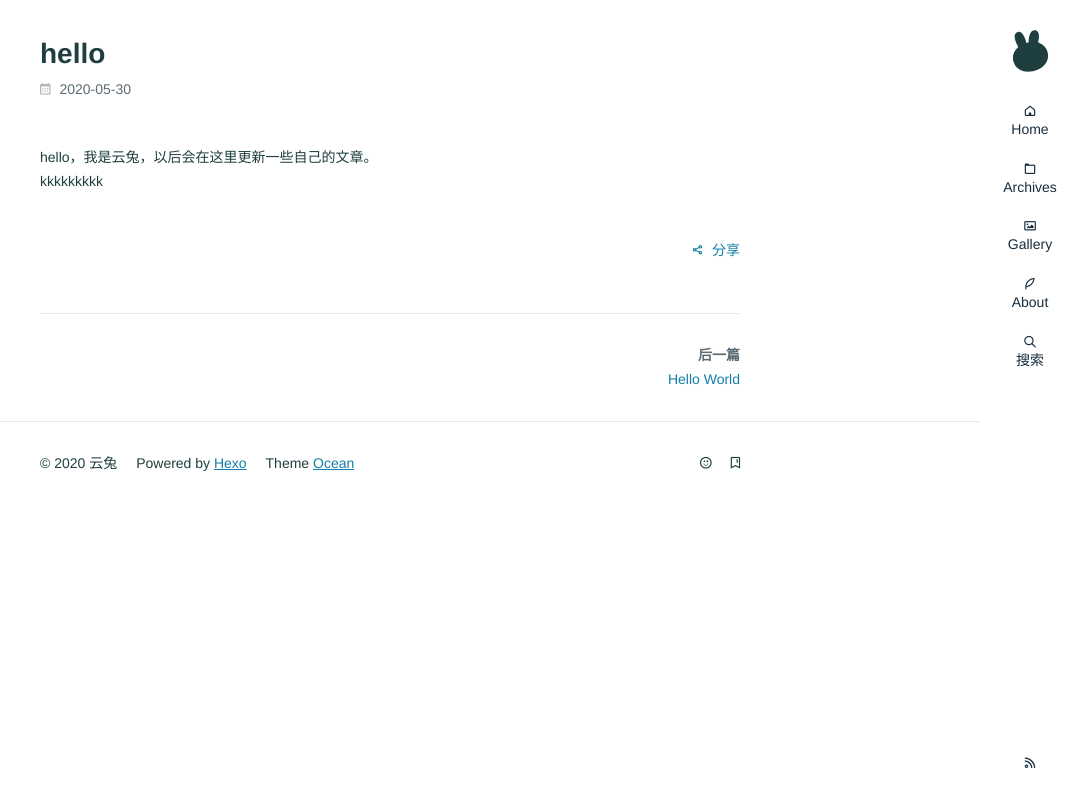
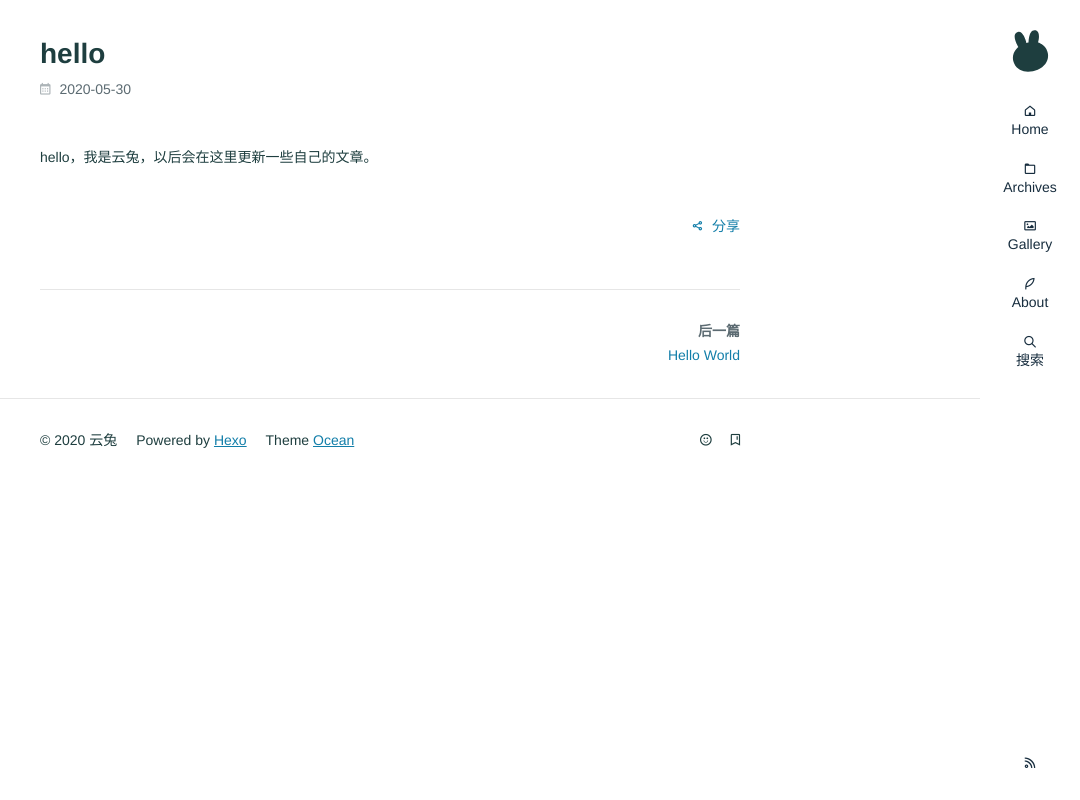
Before and after one commit to yuntwoa/Yuntwoa.github.io, a plain HTML site: page 2020/05/30/hello/index.html in a window 1280 px wide. Shown: the whole page, without its empty margins (200-1280 px from the left). Drawn offline with Linux system fonts and the light colour scheme; no server answers; files whose address does not match are found by name.

Commit message:
Site updated: 2020-05-30 12:42:26

```diff
--- a/2020/05/30/hello/index.html
+++ b/2020/05/30/hello/index.html
@@ -74,7 +74,7 @@
 
 
 
-                                                                    <p>hello，我是云兔，以后会在这里更新一些自己的文章。<br>kkkkkkkkk</p>
+                                                                    <p>hello，我是云兔，以后会在这里更新一些自己的文章。</p>
 
 
                                     </div>
```
Also changed, not shown: index.html (+1 -1 lines).
